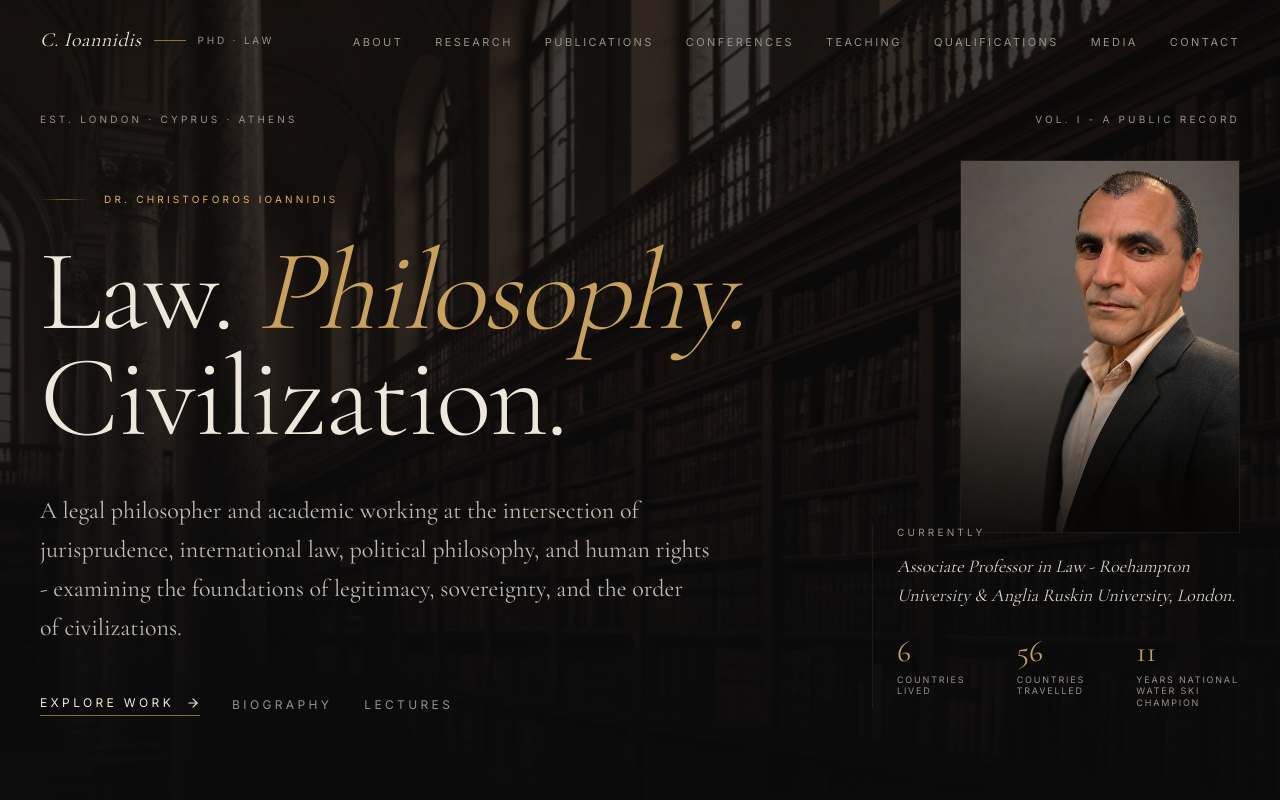
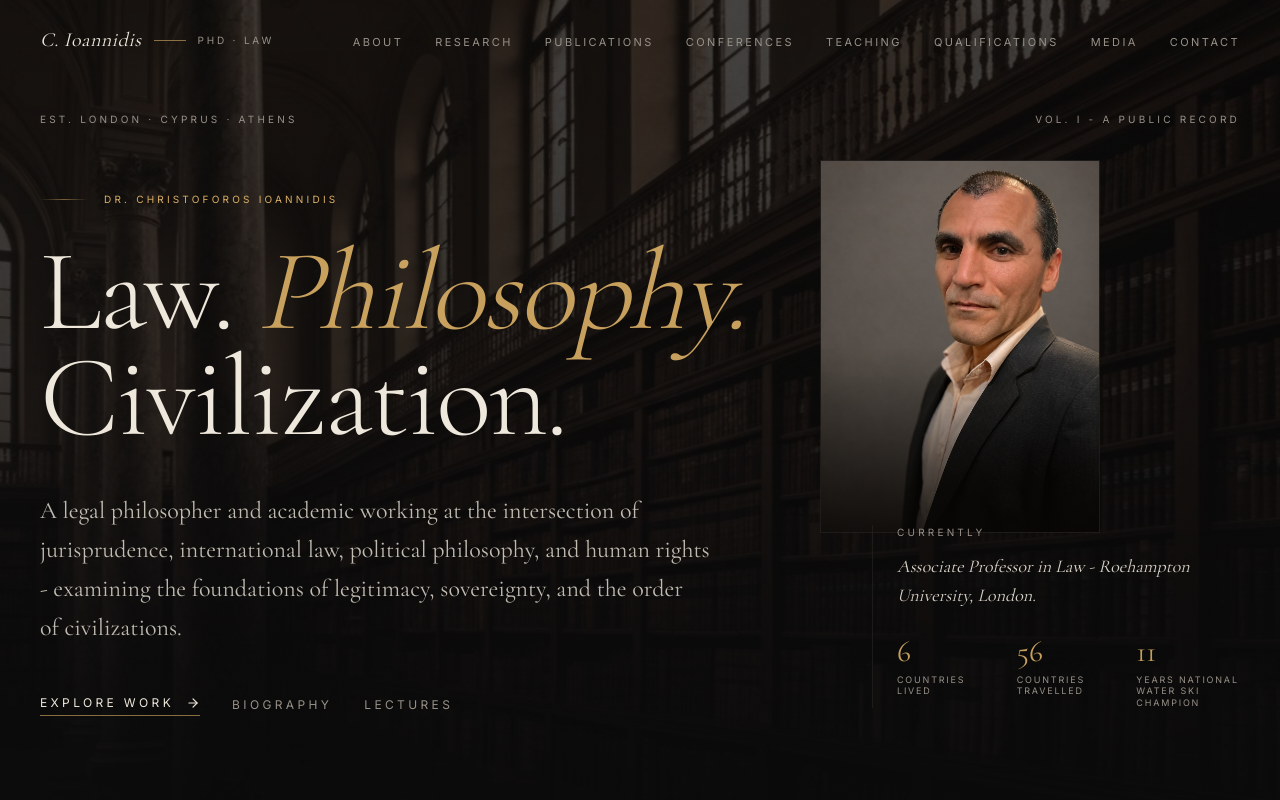
Before and after one commit to christoforosioannidis/v0-christoforosioannidis-com, a Next.js app: page / in a window 1280 px wide. Shown: the top 800 px of the page. Built offline with nearby package versions, Linux system fonts and the light colour scheme.

Commit message:
Shift hero portrait left; drop Anglia Ruskin from Currently panel

```diff
--- a/components/hero.tsx
+++ b/components/hero.tsx
@@ -37,7 +37,7 @@ export function Hero() {
       </div>
 
       {/* Portrait - upper right (lg+) */}
-      <div className="pointer-events-none absolute right-6 top-36 z-10 hidden w-[240px] overflow-hidden border border-border/60 md:right-10 md:top-40 lg:block xl:w-[280px]">
+      <div className="pointer-events-none absolute right-6 top-36 z-10 hidden w-[240px] -translate-x-1/2 overflow-hidden border border-border/60 md:right-10 md:top-40 lg:block xl:w-[280px]">
         <div className="relative aspect-[3/4] w-full">
           <Image
             src="/portrait-hero.jpg"
@@ -105,8 +105,7 @@ export function Hero() {
                 Currently
               </p>
               <p className="mt-3 font-serif text-lg italic leading-relaxed text-foreground/90">
-                Associate Professor in Law - Roehampton University &amp; Anglia
-                Ruskin University, London.
+                Associate Professor in Law - Roehampton University, London.
               </p>
               <div className="mt-6 grid grid-cols-3 gap-4">
                 <Stat n="6" label="Countries Lived" />
```
